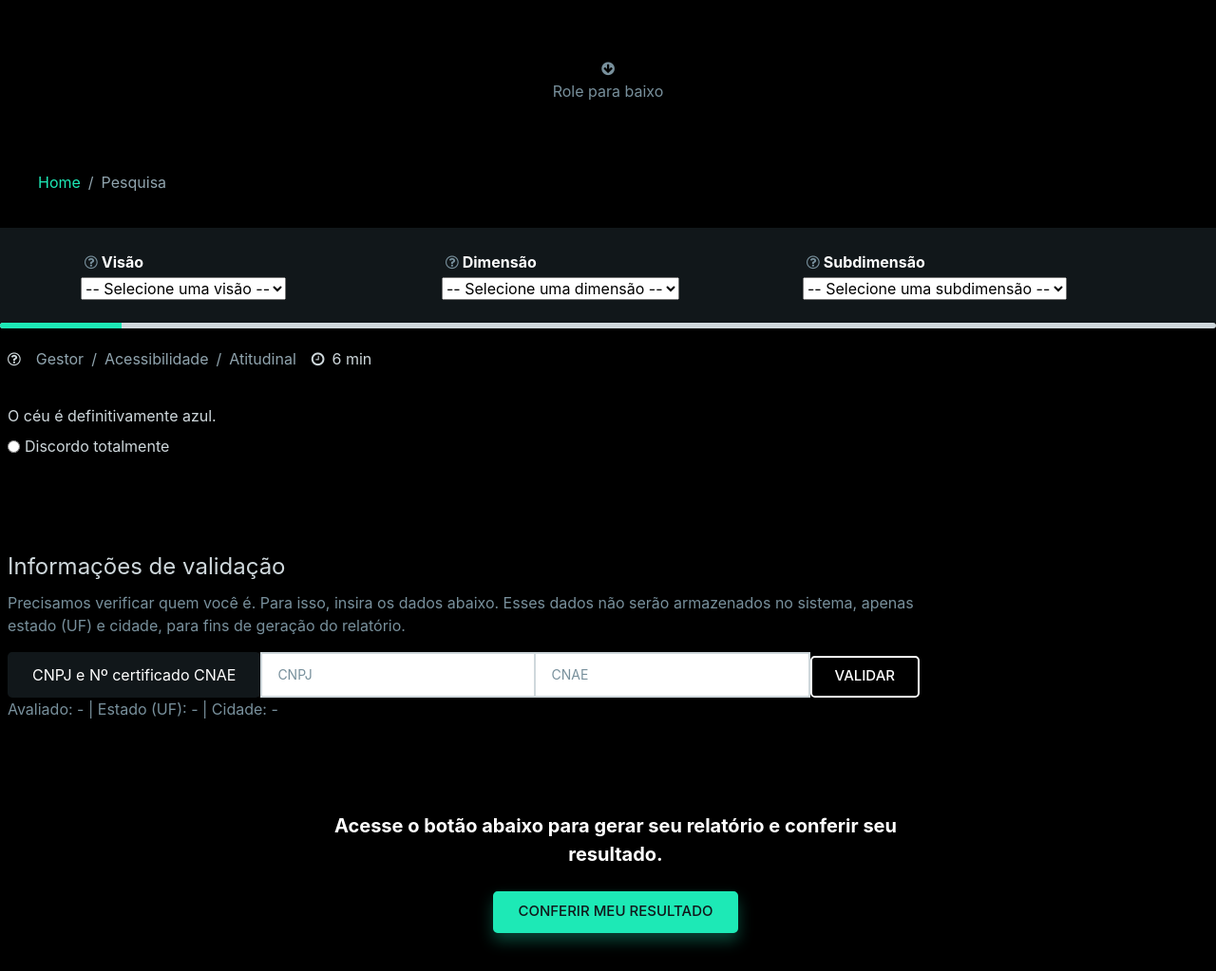
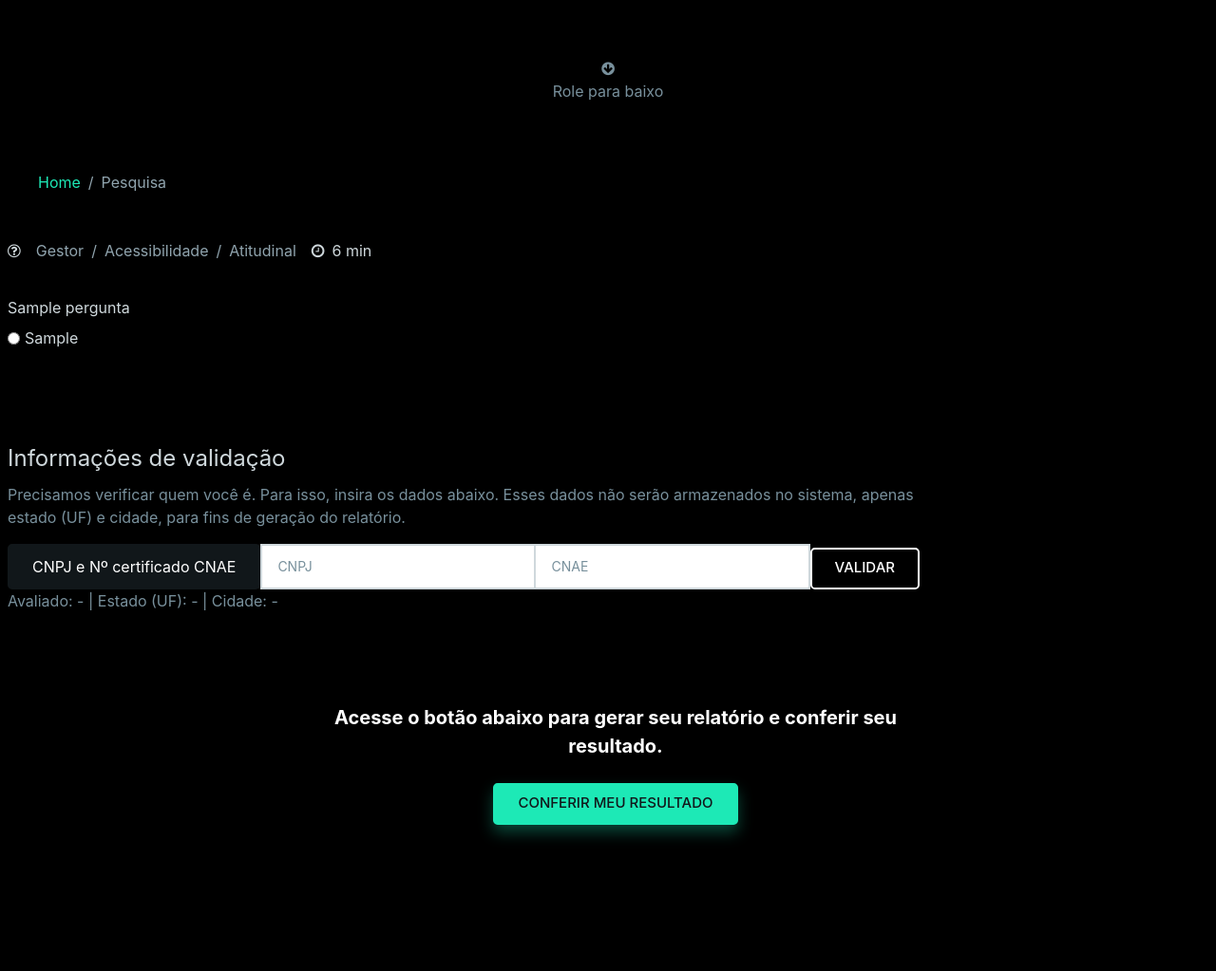
Before and after one commit to rodrigocbsa/TCC, a Django app: page /pesquisa/ in a window 1280 px wide. Shown: the part 656-1679 px from the top of the page at 95% size. After the commit the page ends 1540 px from the top, so only its background shows below. Run offline with Django 5.2, Linux system fonts and the light colour scheme; tables that the repository leaves empty hold one stand-in row (values such as "Sample post"); some libraries are stand-ins or nearby versions; some web fonts are replaced.

Commit message:
É o mínimo sem bugar :unamused:
Sem o filtro de perguntas.

```diff
--- a/forms/admin.py
+++ b/forms/admin.py
@@ -4,6 +4,7 @@ from .models import Pergunta,Opcoes
 class OpcoesInline(admin.TabularInline):
     model = Opcoes
     extra = 5
+    readonly_fields = ('votos',)
 
 class PerguntaAdmin(admin.ModelAdmin):
     inlines = [OpcoesInline]
--- a/forms/models.py
+++ b/forms/models.py
@@ -7,6 +7,6 @@ class Pergunta(models.Model):
         return self.titulo
 
 class Opcoes(models.Model):
-    pergunta = models.ForeignKey(Pergunta, on_delete=models.CASCADE)
+    pergunta = models.ForeignKey(Pergunta, related_name='opcoes', on_delete=models.CASCADE) # related_name para acessar a referência nas tags
     opcao = models.CharField(max_length=30)
     votos = models.IntegerField(default=0)
--- a/forms/templates/pages/formulario.html
+++ b/forms/templates/pages/formulario.html
@@ -44,11 +44,11 @@
   </ol>
 </nav>
 
-<!-- menu -->
+<!-- filtro
 <section class="bg-dark p-4">
     <div class="container">
         <div class="row justify-content-center">
-            <!-- Visão -->
+
             <div class="col-md-4">
                 <div class="d-flex">
                     <i class="fa fa-question-circle-o text-muted p-1"></i>
@@ -62,7 +62,7 @@
                 </select>
             </div>
 
-            <!-- Dimensão -->
+
             <div class="col-md-4">
                 <div class="d-flex">
                     <i class="fa fa-question-circle-o text-muted p-1"></i>
@@ -78,7 +78,7 @@
                 </select>
             </div>
 
-            <!-- Subdimensão -->
+
             <div class="col-md-4">
                 <div class="d-flex">
                     <i class="fa fa-question-circle-o text-muted p-1"></i>
@@ -90,40 +90,35 @@
         </div>
     </div>
 </section>
-<!-- barra de progresso -->
-<div class="sticky-sm-bottom">
-    <div class="progress" role="progressbar" aria-label="Basic example" aria-valuenow="25" aria-valuemin="0" aria-valuemax="100">
-        <div class="progress-bar" style="width: 10%"></div>
-    </div>
-</div>
-
+-->
 
 <!-- Formulário -->
+
 <section class="m-2" id="formulario">
     <form>
-        <!-- dimensão e pergunta e opções (gerar automaticamente com forloop) -->
         <nav aria-label="breadcrumb" class="d-inline-flex align-items-center">
-
             <i class="fa fa-question-circle-o me-2"></i>
             <ol class="breadcrumb bg-transparent mb-0 d-inline-flex me-2">
                 <li class="breadcrumb-item active" aria-current="page">Gestor</li>
                 <li class="breadcrumb-item active" aria-current="page">Acessibilidade</li>
                 <li class="breadcrumb-item active" aria-current="page">Atitudinal</li>
             </ol>
-
             <i class="fa fa-clock-o pr-2"></i>
             <p class="mb-0">6 min</p>
         </nav>
 
-
+        {% for q in question_list %}
         <div class="mt-4">
-            <label class="form-label pergunta">O céu é definitivamente azul.</label>
+            <label class="form-label pergunta">{{ q.titulo }}</label>
             <br>
+            {% for opc in q.opcoes.all %}
             <div class="form-check form-check-inline">
                 <input class="form-check-input alternativa" type="radio" name="avaliacao" id="opcao1" value="1">
-                <label class="form-check-label alternativa-texto" for="opcao1">Discordo totalmente</label>
+                <label class="form-check-label alternativa-texto" for="opcao1">{{opc.opcao}}</label>
             </div>
+            {% endfor %}
         </div>
+        {% endfor %}
 
 
         <!-- Seção CNPJ e Certificado CNAE -->
--- a/forms/urls.py
+++ b/forms/urls.py
@@ -8,5 +8,4 @@ urlpatterns = [
     path("", views.IndexView.as_view(), name="desenvolveturismo-home"),
     path("pesquisa/", views.FormView.as_view(), name="desenvolveturismo-pesquisa"),
     path("pesquisa/resultado/", views.ResultView.as_view(), name="desenvolveturismo-resultado"),
-    path("dados/", views.DataView.as_view(), name="desenvolveturismo-dados"),
 ]
--- a/forms/views.py
+++ b/forms/views.py
@@ -3,7 +3,7 @@ from django.shortcuts import get_object_or_404, render
 from django.urls import reverse
 from django.views import generic
 
-#from .models import Choice, Question
+from .models import Pergunta
 
 
 class IndexView(TemplateView):
@@ -12,11 +12,9 @@ class IndexView(TemplateView):
 
 class FormView(generic.ListView):
     template_name = "./pages/formulario.html"
+    context_object_name = "question_list"
     def get_queryset(self):
-        return
-
-class DataView(TemplateView):
-    template_name = "./pages/dashboard.html"
+        return Pergunta.objects.all()
 
 class ResultView(TemplateView):
     template_name = "./pages/resultado.html"
```
